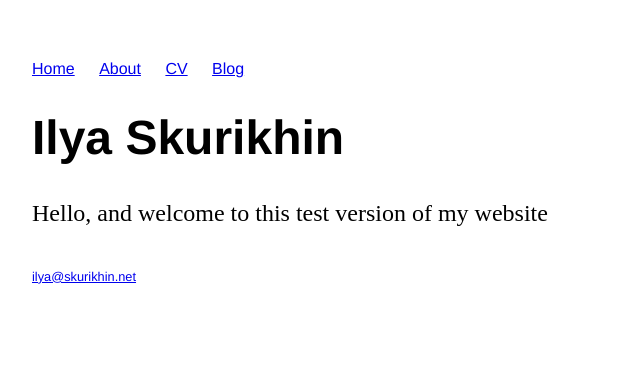
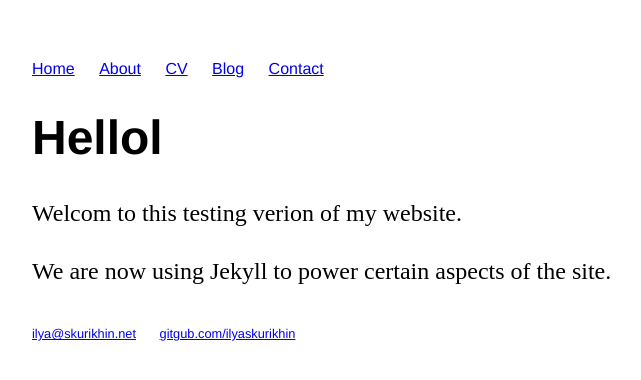
Before and after one commit to ilyaskurikhin/ilyaskurikhin.github.io, a Jekyll site: the page built from index.html, in a window 1280 px wide. Shown: the top 380 px of the page, without its empty margins (160-801 px from the left). Built offline with Jekyll 4.4.1, drawn with Linux system fonts in a browser that asks for light colours.

Commit message:
update index.html to use Jekyll

```diff
--- a/index.html
+++ b/index.html
@@ -1,29 +1,9 @@
-<!DOCTYPE html>
-<html>
-  <head>
-    <title>Ilya Skurikhin</title>
-
-    <link rel="stylesheet" type="text/css" href="/css/main.css">
-  </head>
-  <body>
-    <nav>
-      <ul>
-        <li><a href="/">Home</a></li>
-        <li><a href="/about">About</a></li>
-        <li><a href="/cv">CV</a></li>
-        <li><a href="/blog">Blog</a></li>
-      </ul>
-    </nav>
-    <div class="container">
-      <div class="blurb">
-         <h1>Ilya Skurikhin</h1>
-          <p>Hello, and welcome to this test version of my website</p>
-      </div>
-    </div>
-    <footer>
-      <ul>
-        <li><a href="mailto:ilya@skurikhin.net">ilya@skurikhin.net</a></li>
-      </ul>
-    </footer>
-  </body>
-</html>
+---
+layout: default
+title: Ilya Skurikhin
+---
+<div class="blurb">
+  <h1>Hellol</h1>
+  <p>Welcom to this testing verion of my website.</p>
+  <p>We are now using Jekyll to power certain aspects of the site.</p>
+</div>
```
